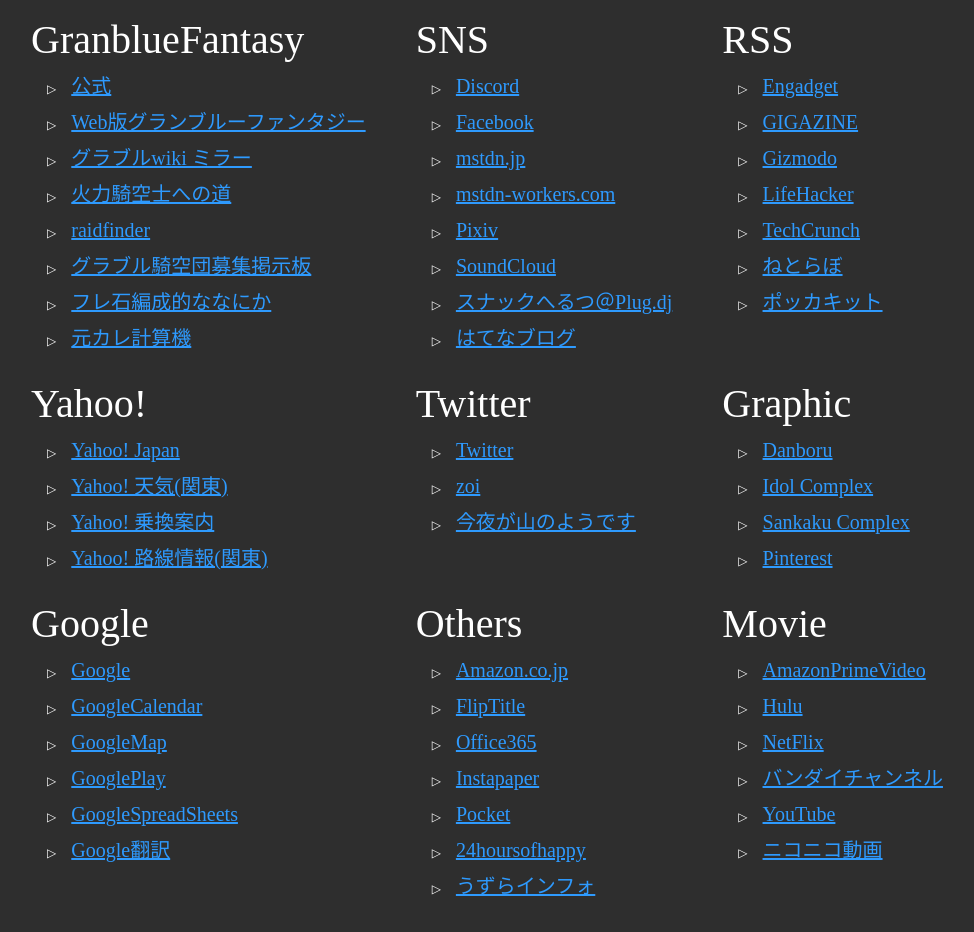
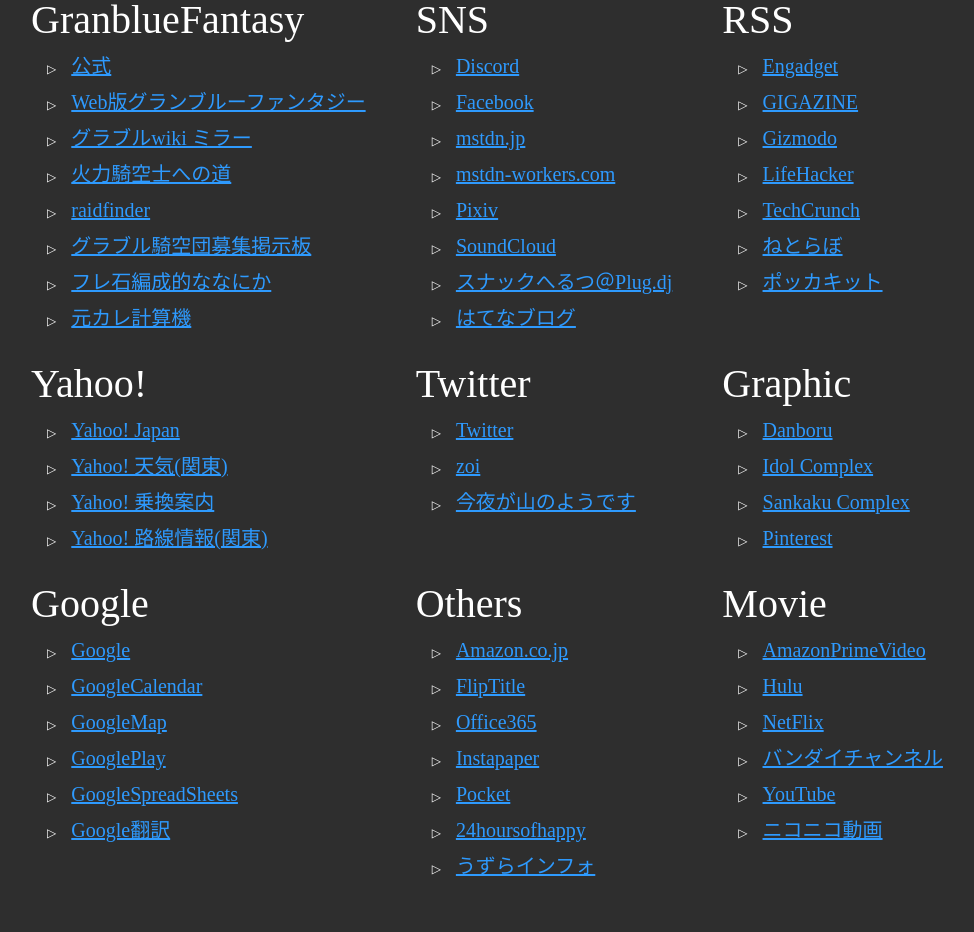
Before and after one commit to ecitonon/bookmark, a plain HTML site: page bookmark/bookmark.html in a window 1280 px wide. Shown: the whole page, without its empty margins (153-1127 px from the left). After the commit the page ends 892 px from the top, so only its background shows below. Drawn offline with Linux system fonts and the light colour scheme.

Commit message:
grid-template-rowsの1frは%とかにしてもだめでpxとかvh指定ならいけたから相対値はだめなのかもしれない（）

```diff
--- a/bookmark/bookmark.css
+++ b/bookmark/bookmark.css
@@ -120,44 +120,44 @@ a:visited {
   body {
     display: grid;
     grid-template-columns: 1fr max-content max-content max-content 1fr;
-    grid-template-rows: 1fr max-content max-content max-content 1fr;
+    grid-template-rows: max-content max-content max-content;
     grid-column-gap: 50px;
     grid-row-gap: 20px;
   }
   .grbl {
     grid-column: 2/3;
-    grid-row: 2/3;
+    grid-row: 1/2;
   }
   .sns {
     grid-column: 3/4;
-    grid-row: 2/3;
+    grid-row: 1/2;
   }
   .twitter {
     grid-column: 3/4;
-    grid-row: 3/4;
+    grid-row: 2/3;
   }
   .google {
     grid-column: 2/3;
-    grid-row: 4/5;
+    grid-row: 3/4;
   }
   .yahoo {
     grid-column: 2/3;
-    grid-row: 3/4;
+    grid-row: 2/3;
   }
   .graphic {
     grid-column: 4/5;
-    grid-row: 3/4;
+    grid-row: 2/3;
   }
   .movie {
     grid-column: 4/5;
-    grid-row: 4/5;
+    grid-row: 3/4;
   }
   .rss {
     grid-column: 4/5;
-    grid-row: 2/3;
+    grid-row: 1/2;
   }
   .others {
     grid-column: 3/4;
-    grid-row: 4/5;
+    grid-row: 3/4;
   }
 }
```
